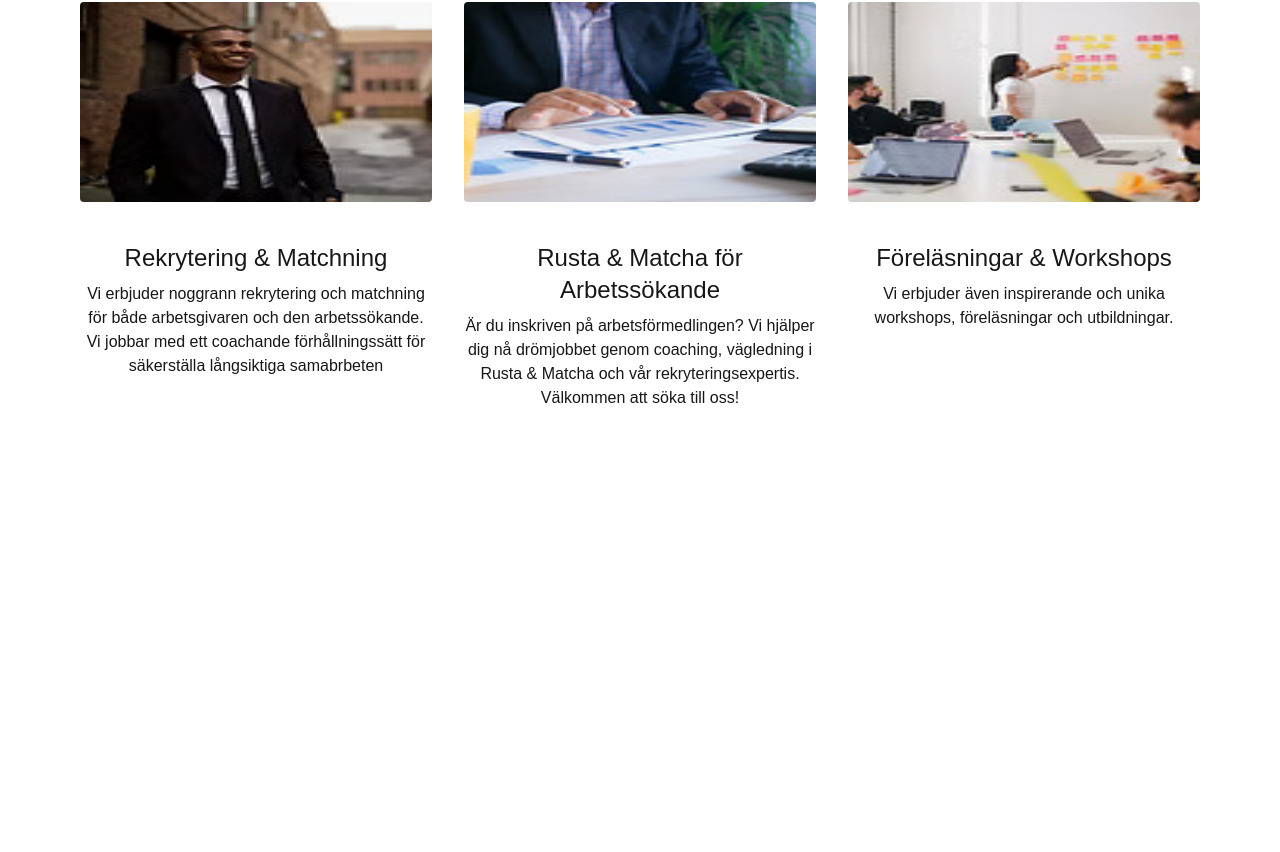
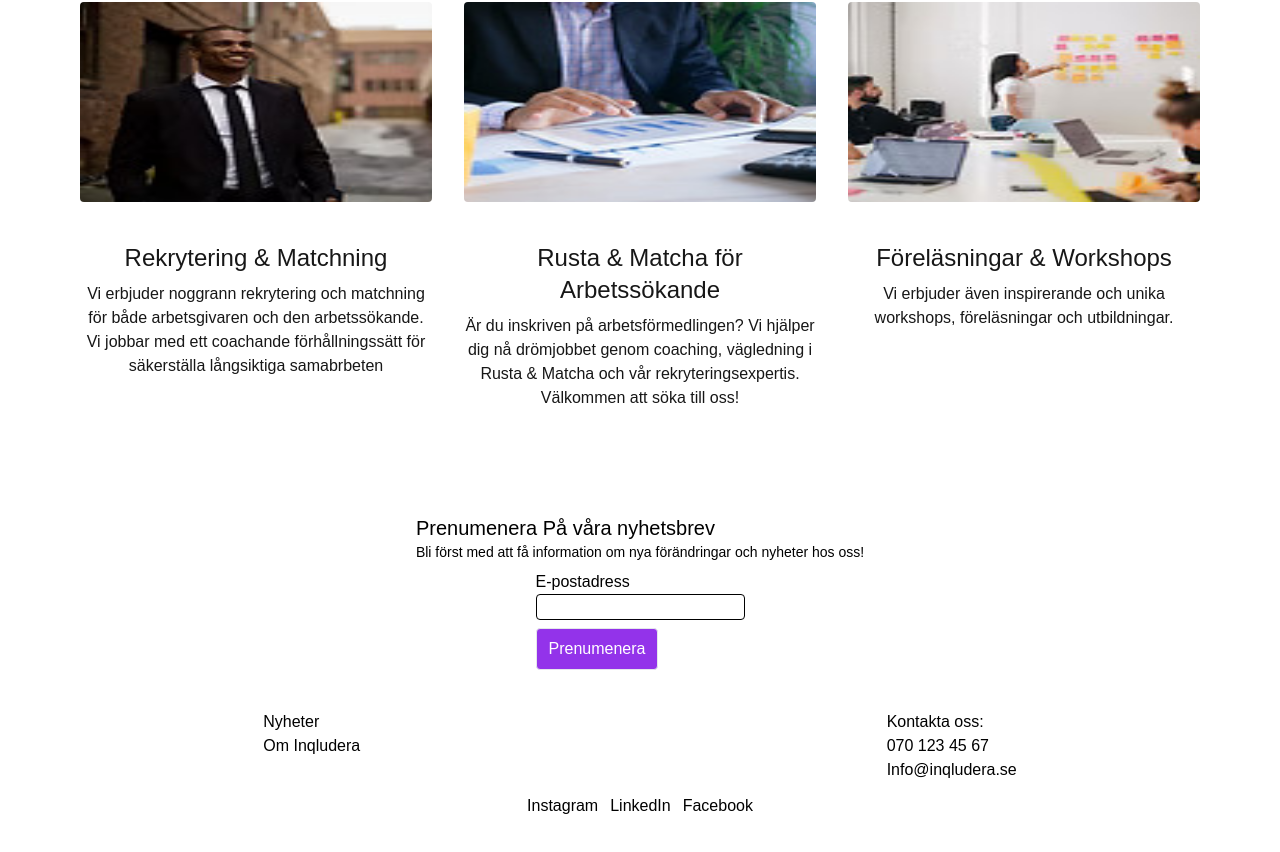
Before and after one commit to Albatraoz12/Inqludera, a Next.js app in the folder frontend/: page / in a window 1280 px wide. Shown: the part 806-1658 px from the top of the page. Before the commit the page ends 1280 px from the top, so only its background shows below. Built offline with nearby package versions, Linux system fonts and the light colour scheme.

Commit message:
create footer component with styling and data

```diff
--- /dev/null
+++ b/frontend/app/components/Footer.tsx
@@ -0,0 +1,57 @@
+import Link from 'next/link';
+
+export default function Navbar() {
+  return (
+    <footer className='bg-white text-black py-10'>
+      <section className='flex flex-col justify-center items-center px-2'>
+        <div>
+          <h4 className='text-xl'>Prenumenera På våra nyhetsbrev</h4>
+          <p className='text-sm'>
+            Bli först med att få information om nya förändringar och nyheter hos
+            oss!
+          </p>
+        </div>
+        <div>
+          <form className='flex flex-col gap-2 mt-2'>
+            <div className='flex flex-col'>
+              <label htmlFor='email'>E-postadress</label>
+              <input
+                type='email'
+                id='email'
+                name='email'
+                className='border border-black rounded'
+              />
+            </div>
+            <div>
+              <button
+                type='submit'
+                className='py-2 px-3 border bg-purple-600 rounded text-white'
+              >
+                Prenumenera
+              </button>
+            </div>
+          </form>
+        </div>
+      </section>
+      <section className='flex justify-around mt-10'>
+        <div className='flex flex-col'>
+          <Link href='/'>Nyheter</Link>
+          <Link href='/'>Om Inqludera</Link>
+        </div>
+
+        {/* contact us */}
+        <div className='flex flex-col'>
+          <p>Kontakta oss:</p>
+          <p>070 123 45 67</p>
+          <p>Info@inqludera.se</p>
+        </div>
+      </section>
+      {/* Socials */}
+      <section className='flex justify-center items-center gap-3 mt-3'>
+        <Link href='/'>Instagram</Link>
+        <Link href='/'>LinkedIn</Link>
+        <Link href='/'>Facebook</Link>
+      </section>
+    </footer>
+  );
+}
--- a/frontend/app/layout.tsx
+++ b/frontend/app/layout.tsx
@@ -2,6 +2,7 @@ import type { Metadata } from 'next';
 import { Geist, Geist_Mono } from 'next/font/google';
 import './globals.css';
 import Navbar from './components/Navbar';
+import Footer from './components/Footer';
 
 const geistSans = Geist({
   variable: '--font-geist-sans',
@@ -30,6 +31,7 @@ export default function RootLayout({
       >
         <Navbar />
         {children}
+        <Footer />
       </body>
     </html>
   );
```
